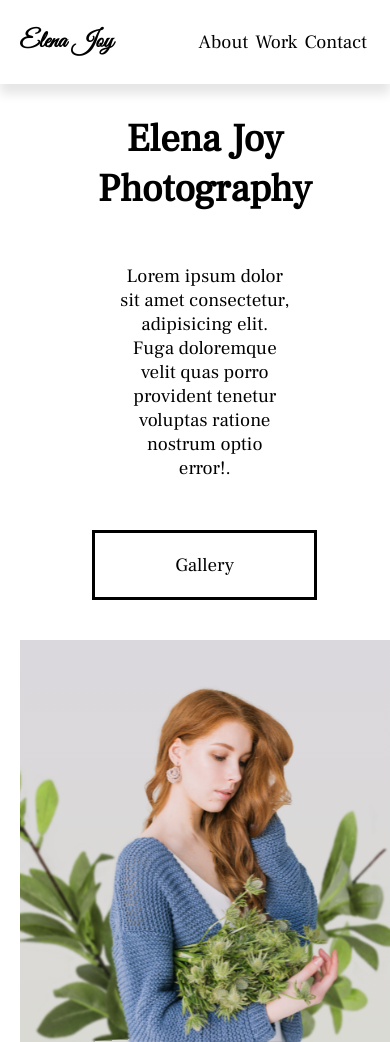
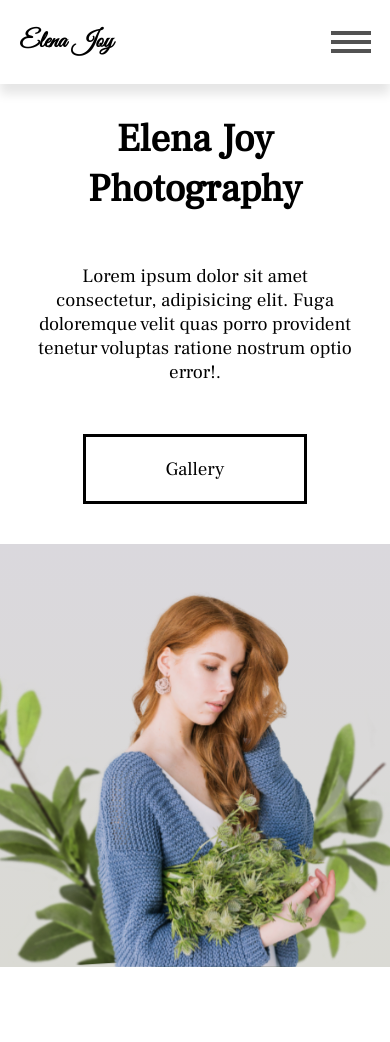
Before and after one commit to indrajithvgp/photographer-portfolio, a plain HTML site: page index.html in a window 390 px wide. After the commit the page ends 967 px from the top, so only its background shows below. Drawn offline with Linux system fonts and the light colour scheme.

Commit message:
added sidebar animations

```diff
--- a/index.html
+++ b/index.html
@@ -17,11 +17,17 @@
         <header class="main-head">
             <nav>
                 <h1 id='logo'>Elena Joy</h1>
+                <input type="checkbox" class="menu-check"/>
                 <ul class='nav-links'>
                     <li><a href="#about">About</a></li>
                     <li><a href="#work">Work</a></li>
                     <li><a href="#contact">Contact</a></li>
                 </ul>
+                <div class="burger">
+                    <span></span>
+                    <span></span>
+                    <span></span>
+                </div>
             </nav>
         </header>
         <main>
--- a/style.css
+++ b/style.css
@@ -153,6 +153,7 @@ nav{
     plant-shake 2.5s infinite ease alternate-reverse 2s;
     transform: translateY(10%) rotateZ(-10deg) rotateX(-90deg);
     transform-origin:bottom;
+    max-height: 80%;
 }
 
 .plant2{
@@ -187,3 +188,75 @@ nav{
         transform: rotateZ(0deg);
     }
 }
+
+.burger, .menu-check{
+    display:none;
+}
+
+@media screen and (max-width:842px){
+    .hero{
+        width: 100%;
+    }
+    .hero-introduction p{
+        padding: 5rem 3rem;
+    }
+    .burger{
+        position: relative;
+        display:block;
+    }
+    .burger span{
+        padding:0.2rem 2rem;
+        background:var(--gray-text);
+        margin:0.5rem 0rem;
+        display:block;
+        transition: all 0.5s ease;
+    }
+    .nav-links a{
+        color:white;
+        font-size:var(--header3);
+        text-decoration: underline;
+    }
+    .nav-links{
+        background:var(--background-color);
+        position: fixed;
+        height:100%;
+        width:100%;
+        top:0;
+        left:100%;
+        flex-direction: column;
+        align-items:center;
+        transition: transform 1s ease;
+    }
+    .menu-check{
+        position:absolute;
+        display:block;
+        top:50%;
+        right:5%;
+        transform:translate(5%, -50%);
+        width:5rem;
+        height:5rem;
+        cursor: pointer;
+        opacity:0;
+        z-index:100;
+    }
+    .menu-check:checked + .nav-links{
+        transform:translate(-100%);
+
+    }
+    .menu-check:checked ~ .burger span{
+        background:white;
+
+    }
+    .menu-check:checked ~ .burger span:nth-child(1){
+        transform:rotateZ(45deg) translateY(300%) ;
+
+    }
+    .menu-check:checked ~ .burger span:nth-child(2){
+        opacity: 0;
+
+    }
+    .menu-check:checked ~ .burger span:nth-child(3){
+        transform:rotateZ(-45deg) translateY(-300%);
+
+    }
+}
```
